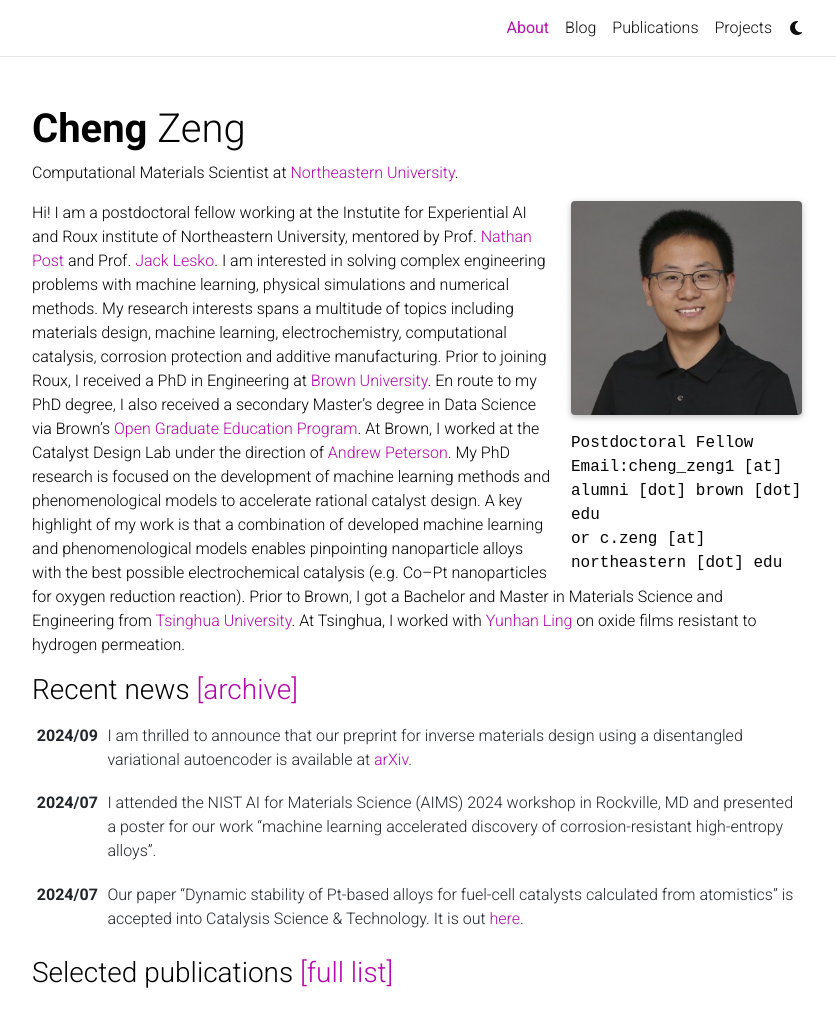
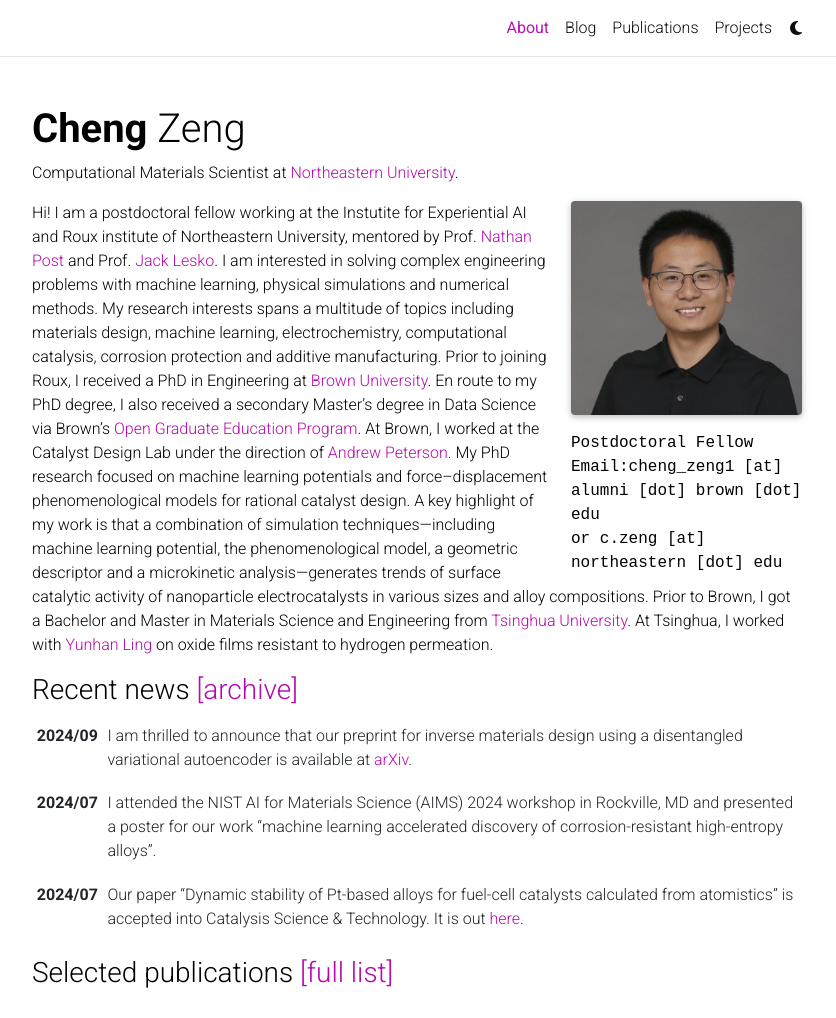
Before and after one commit to cengc13/website, a Jekyll site: the page built from _pages/about.md, in a window 1280 px wide and 1272 px high, cut to the strip 0-1018 px from the top of the window. Shown: the whole strip, without its empty margins (223-1059 px from the left). Built offline with Jekyll 4.4.1, drawn with Linux system fonts in a browser that asks for light colours; comment, search, counter and statistics services are not loaded; a style sheet for code colours, icons or effects is not loaded.

Commit message:
update intro

```diff
--- a/_pages/about.md
+++ b/_pages/about.md
@@ -18,6 +18,6 @@
 ---
 
 Hi! I am a postdoctoral fellow working at the Instutite for Experiential AI and Roux institute of Northeastern University, mentored by Prof. [Nathan Post](https://coe.northeastern.edu/people/post-nathan/) and Prof. [Jack Lesko](https://coe.northeastern.edu/people/lesko-john/). I am interested in solving complex engineering problems with machine learning, physical simulations and numerical methods. My research interests spans a multitude of topics including materials design, machine learning, electrochemistry,  computational catalysis, corrosion protection and additive manufacturing.
-Prior to joining Roux, I received a PhD in Engineering at <a href='https://www.brown.edu/'>Brown University</a>.  En route to my PhD degree, I also received a secondary Master's degree in Data Science via Brown's <a href='https://graduateschool.brown.edu/academics-research/distinctive-opportunities/open-graduate-education'>Open Graduate Education Program</a>. At Brown, I worked at the Catalyst Design Lab under the direction of <a href='https://engineering.brown.edu/people/andrew-peterson'>Andrew Peterson</a>. My PhD research is focused on the development of machine learning methods and phenomenological models to accelerate rational catalyst design. A key highlight of my work is that a combination of developed machine learning and phenomenological models enables pinpointing nanoparticle alloys with the best possible electrochemical catalysis (e.g. Co--Pt nanoparticles for oxygen reduction reaction). Prior to Brown, I got a Bachelor and Master in Materials Science and Engineering from <a href='https://www.tsinghua.edu.cn/en/'>Tsinghua University</a>. At Tsinghua, I worked with <a href='https://www.researchgate.net/profile/Yunhan-Ling-2'>Yunhan Ling</a> on oxide films resistant to hydrogen permeation.
+Prior to joining Roux, I received a PhD in Engineering at <a href='https://www.brown.edu/'>Brown University</a>.  En route to my PhD degree, I also received a secondary Master's degree in Data Science via Brown's <a href='https://graduateschool.brown.edu/academics-research/distinctive-opportunities/open-graduate-education'>Open Graduate Education Program</a>. At Brown, I worked at the Catalyst Design Lab under the direction of <a href='https://engineering.brown.edu/people/andrew-peterson'>Andrew Peterson</a>. My PhD research focused on machine learning potentials and force--displacement phenomenological models for rational catalyst design. A key highlight of my work is that a combination of simulation techniques---including machine learning potential, the phenomenological model, a geometric descriptor and a microkinetic analysis---generates trends of surface catalytic activity of nanoparticle electrocatalysts in various sizes and alloy compositions. Prior to Brown, I got a Bachelor and Master in Materials Science and Engineering from <a href='https://www.tsinghua.edu.cn/en/'>Tsinghua University</a>. At Tsinghua, I worked with <a href='https://www.researchgate.net/profile/Yunhan-Ling-2'>Yunhan Ling</a> on oxide films resistant to hydrogen permeation.
 
 <!-- Currently I live in Portland of Maine with my family. Outside office, I like long-distance running, machine learning competitions on <a href='https://www.kaggle.com/'>Kaggle</a>, and playing video games. -->
```
